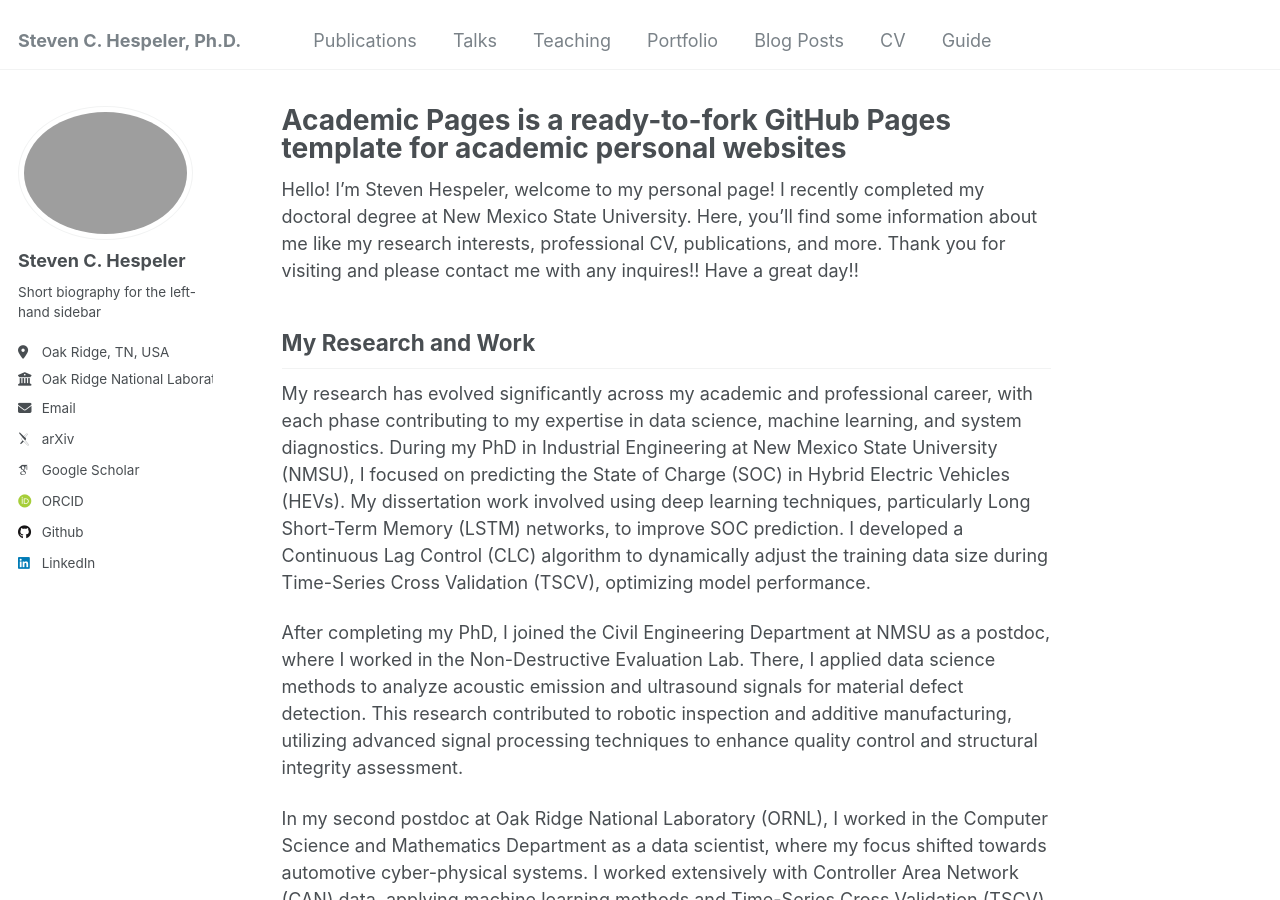
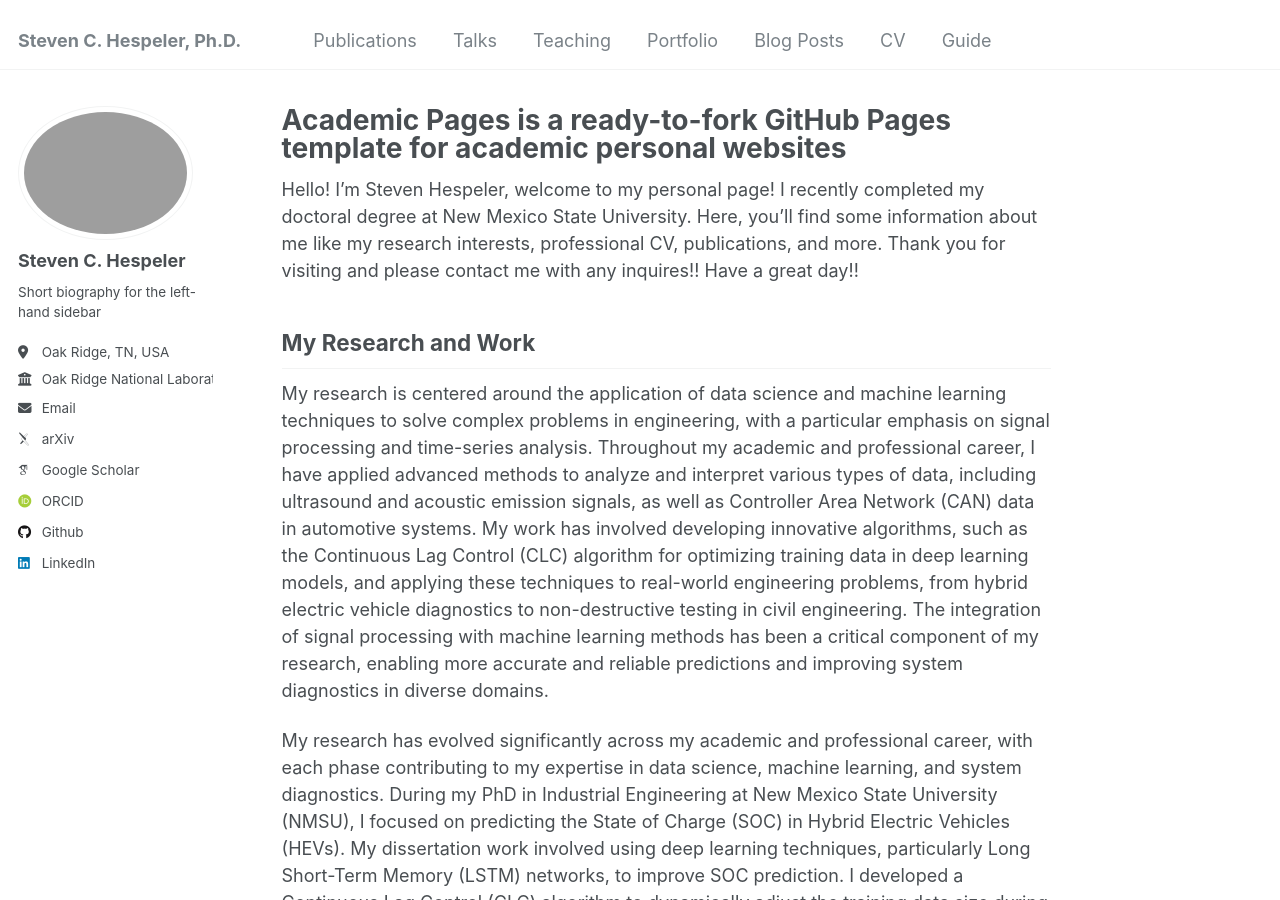
Before and after one commit to TovNephesh/stevenhespeler, a Jekyll site: the page built from _pages/about.md, in a window 1280 px wide and 900 px high. Built offline with Jekyll 4.4.1, drawn with Linux system fonts in a browser that asks for light colours; some web fonts are replaced.

Commit message:
Update about.md

```diff
--- a/_pages/about.md
+++ b/_pages/about.md
@@ -11,6 +11,8 @@ redirect_from:
 Hello! I'm Steven Hespeler, welcome to my personal page! I recently completed my doctoral degree at New Mexico State University. Here, you'll find some information about me like my research interests, professional CV, publications, and more. Thank you for visiting and please contact me with any inquires!! Have a great day!!
 
 ## My Research and Work
+My research is centered around the application of data science and machine learning techniques to solve complex problems in engineering, with a particular emphasis on signal processing and time-series analysis. Throughout my academic and professional career, I have applied advanced methods to analyze and interpret various types of data, including ultrasound and acoustic emission signals, as well as Controller Area Network (CAN) data in automotive systems. My work has involved developing innovative algorithms, such as the Continuous Lag Control (CLC) algorithm for optimizing training data in deep learning models, and applying these techniques to real-world engineering problems, from hybrid electric vehicle diagnostics to non-destructive testing in civil engineering. The integration of signal processing with machine learning methods has been a critical component of my research, enabling more accurate and reliable predictions and improving system diagnostics in diverse domains.
+
 My research has evolved significantly across my academic and professional career, with each phase contributing to my expertise in data science, machine learning, and system diagnostics. During my PhD in Industrial Engineering at New Mexico State University (NMSU), I focused on predicting the State of Charge (SOC) in Hybrid Electric Vehicles (HEVs). My dissertation work involved using deep learning techniques, particularly Long Short-Term Memory (LSTM) networks, to improve SOC prediction. I developed a Continuous Lag Control (CLC) algorithm to dynamically adjust the training data size during Time-Series Cross Validation (TSCV), optimizing model performance.
 
 After completing my PhD, I joined the Civil Engineering Department at NMSU as a postdoc, where I worked in the Non-Destructive Evaluation Lab. There, I applied data science methods to analyze acoustic emission and ultrasound signals for material defect detection. This research contributed to robotic inspection and additive manufacturing, utilizing advanced signal processing techniques to enhance quality control and structural integrity assessment.
```
